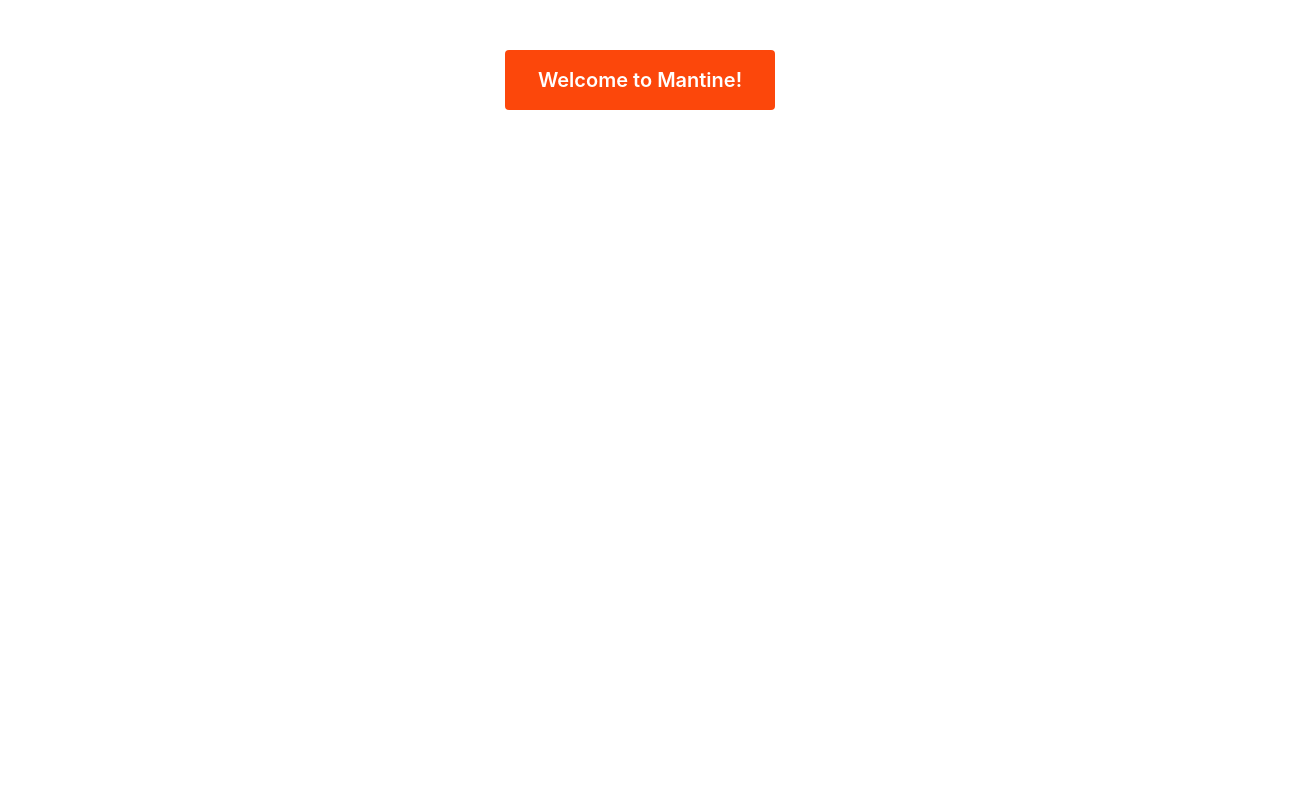
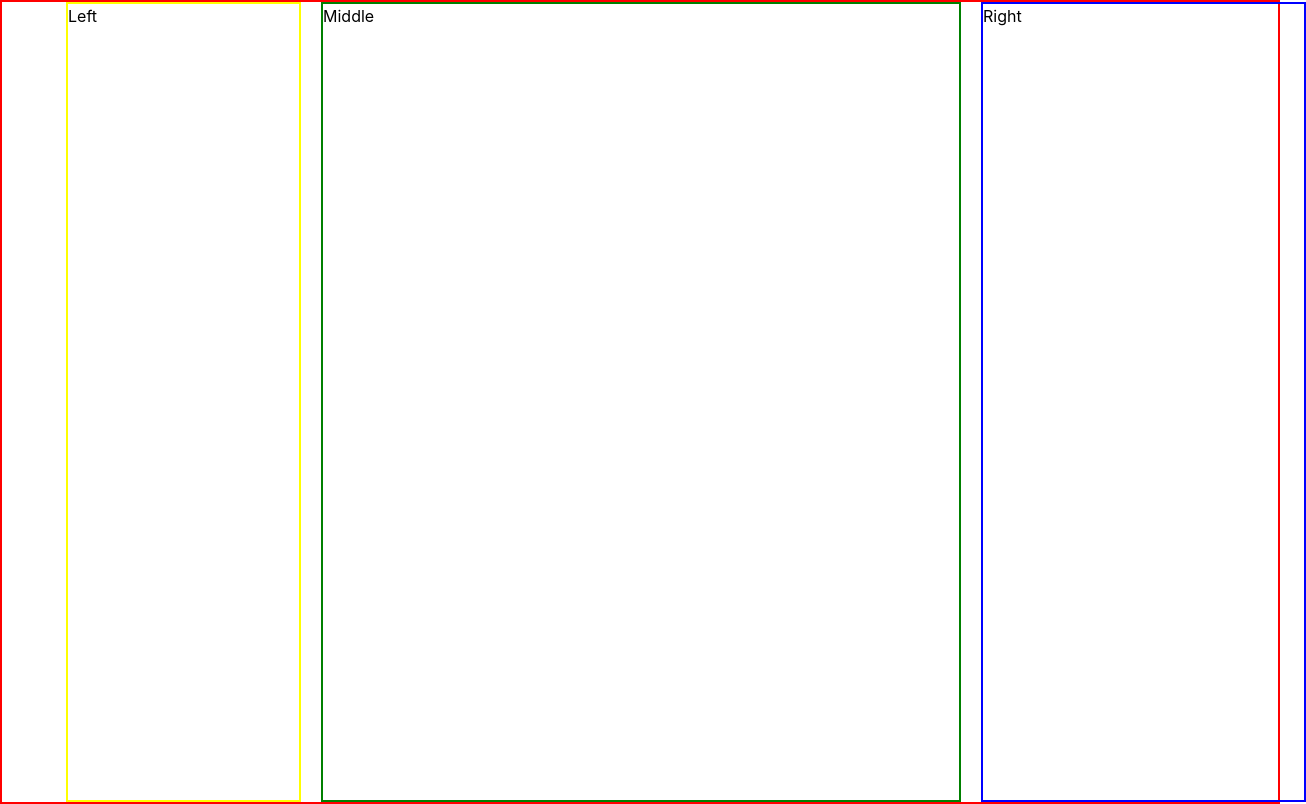
Before and after one commit to pratik-choudhari/WiseConnect, a Next.js app in the folder frontend/: page / in a window 1280 px wide. Shown: the whole page, 1306 px wide, since content can reach past the window. Built offline with nearby package versions, Linux system fonts and the light colour scheme.

Commit message:
main layout and auth misc

```diff
--- /dev/null
+++ b/frontend/components/layout/LeftColumn.tsx
@@ -0,0 +1,18 @@
+import React from "react";
+
+export function LeftColumn({ children }: { children: React.ReactNode }) {
+  return (
+    <div>
+      <div
+        style={{
+          position: "fixed",
+          height: "100%",
+          width: "235px",
+          border: "2px yellow solid",
+        }}
+      >
+        {children}
+      </div>
+    </div>
+  );
+}
--- /dev/null
+++ b/frontend/components/layout/MainContentColumn.tsx
@@ -0,0 +1,9 @@
+import React from "react";
+
+export function MainContentColumn({ children }: { children: React.ReactNode }) {
+  return (
+    <div style={{ width: "640px", height: "100vh", border: "2px green solid" }}>
+      {children}
+    </div>
+  );
+}
--- /dev/null
+++ b/frontend/components/layout/MainGridLayout.tsx
@@ -0,0 +1,26 @@
+import React from "react";
+
+export function MainGridLayout({ children }: { children: React.ReactNode }) {
+  return (
+    <div
+      style={{
+        paddingLeft: "4rem" /* 64px */,
+        paddingRight: "4rem",
+        display: "flex",
+        alignItems: "center",
+        border: "2px red solid",
+      }}
+    >
+      <div
+        style={{
+          display: "grid",
+          gap: "1.25rem",
+          gridTemplateColumns: "235px 640px 325px",
+          margin: "0 auto",
+        }}
+      >
+        {children}
+      </div>
+    </div>
+  );
+}
--- /dev/null
+++ b/frontend/components/layout/RightColumn.tsx
@@ -0,0 +1,19 @@
+import React from "react";
+
+export function RightColumn({ children }: { children: React.ReactNode }) {
+  return (
+    <div>
+      <div
+        style={{
+          position: "sticky",
+          overflow: "hidden",
+          height: "100%",
+          width: "325px",
+          border: "2px blue solid",
+        }}
+      >
+        {children}
+      </div>
+    </div>
+  );
+}
--- a/frontend/pages/index.tsx
+++ b/frontend/pages/index.tsx
@@ -1,9 +1,16 @@
-import { Button, Group } from "@mantine/core";
+import { LeftColumn } from "../components/layout/LeftColumn";
+import { MainContentColumn } from "../components/layout/MainContentColumn";
+import { MainGridLayout } from "../components/layout/MainGridLayout";
+import { RightColumn } from "../components/layout/RightColumn";
 
 export default function IndexPage() {
   return (
-    <Group mt={50} justify="center">
-      <Button size="xl">Welcome to Mantine!</Button>
-    </Group>
+    <MainGridLayout>
+      <LeftColumn>Left</LeftColumn>
+
+      <MainContentColumn>Middle</MainContentColumn>
+
+      <RightColumn>Right</RightColumn>
+    </MainGridLayout>
   );
 }
--- a/frontend/pages/login.tsx
+++ b/frontend/pages/login.tsx
@@ -5,8 +5,10 @@
 import superagent from "superagent";
 import { backendAPI } from "../utils/constants";
 import { useRouter } from "next/router";
+import { useIsAuth } from "../hooks/useIsAuth";
 
 export default function Login() {
+  useIsAuth();
   const queryClient = useQueryClient();
   const router = useRouter();
   const formik = useFormik({
--- a/frontend/pages/register.tsx
+++ b/frontend/pages/register.tsx
@@ -7,8 +7,10 @@
 import superagent from "superagent";
 import { backendAPI } from "../utils/constants";
 import { useRouter } from "next/router";
+import { useIsAuth } from "../hooks/useIsAuth";
 
 export default function Register() {
+  useIsAuth();
   const router = useRouter();
   const queryClient = useQueryClient();
   const [birthday, setBirthday] = useState<Date | null>(new Date());
```
Also changed, not shown: frontend/hooks/useIsAuth.ts (added, +16 -0 lines).
